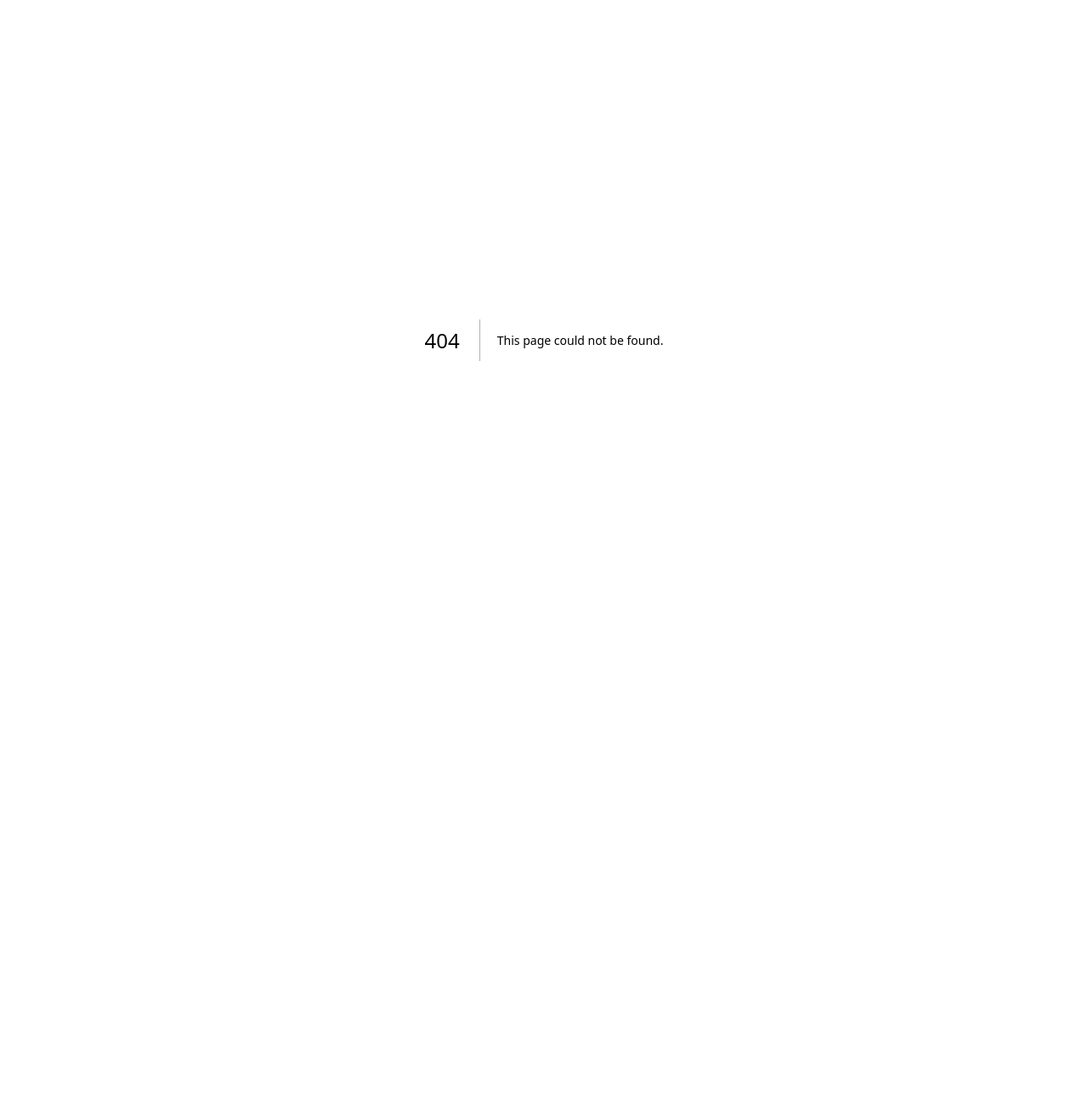
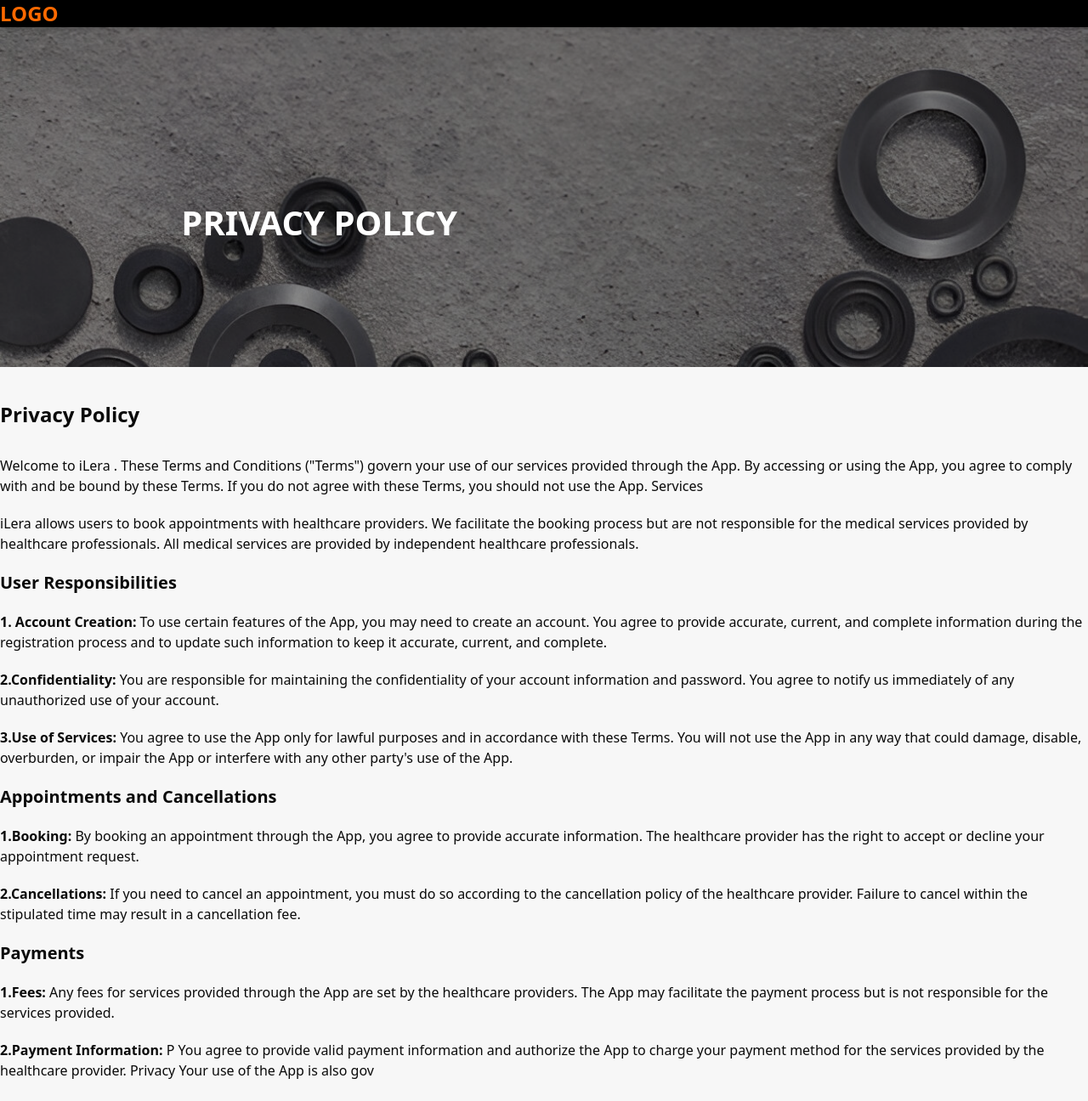
Before and after one commit to shukumar-542/my-gasket, a Next.js app: page /privacy-policy in a window 1280 px wide. Before the commit this address had no page. Shown: the top 1296 px of the page at 85% size. Before the commit the page ends 800 px from the top, so only its background shows below. Built offline with nearby package versions, Linux system fonts and the light colour scheme.

Commit message:
Implement privacy and policy page

```diff
--- a/src/app/(withCommonLayout)/page.tsx
+++ b/src/app/(withCommonLayout)/page.tsx
@@ -20,13 +20,13 @@ const page = () => {
           width: "100%",
         }}
       ></div>
+      <HowItWorks/>
       <OurTrastedPartner/>
       <CustomGsket/>
-      <HowItWorks/>
       <MaterialWeOffer/>
       <HighPrecision/>
       <Faqs/>
-      {/* <WhatOurClientSay/> */}
+      <WhatOurClientSay/>
     </>
   );
 };
--- /dev/null
+++ b/src/app/(withCommonLayout)/privacy-policy/page.tsx
@@ -0,0 +1,136 @@
+import React from "react";
+import img from "../../../assets/priv.png";
+import Image from "next/image";
+
+const PrivacyPolicy = () => {
+  return (
+    <div>
+      <div className="mt-8 relative ">
+        <Image
+          className="w-full h-[400px] object-cover"
+          src={img}
+          height={1200}
+          width={1200}
+          alt="img"
+        />
+        <div className="absolute inset-0 bg-black opacity-45"></div>
+        <p className="absolute top-1/2 left-2/12 text-white text-[40px] uppercase font-semibold">
+          Privacy Policy
+        </p>
+      </div>
+      <div className="container mx-auto ">
+        <p className="text-2xl mt-10 font-semibold">Privacy Policy</p>
+        <p className="mt-8">
+          Welcome to iLera . These Terms and Conditions ("Terms") govern your
+          use of our services provided through the App. By accessing or using
+          the App, you agree to comply with and be bound by these Terms. If you
+          do not agree with these Terms, you should not use the App. Services
+        </p>
+        <p className="mt-5">
+          iLera allows users to book appointments with healthcare providers. We
+          facilitate the booking process but are not responsible for the medical
+          services provided by healthcare professionals. All medical services
+          are provided by independent healthcare professionals.
+        </p>
+
+        <p className="text-xl font-semibold mt-5">User Responsibilities</p>
+        <p className=" mt-5">
+          <span className="font-semibold">1. Account Creation:</span> To use
+          certain features of the App, you may need to create an account. You
+          agree to provide accurate, current, and complete information during
+          the registration process and to update such information to keep it
+          accurate, current, and complete.
+        </p>
+
+        <p className=" mt-5">
+          <span className="font-semibold">2.Confidentiality: </span>You are
+          responsible for maintaining the confidentiality of your account
+          information and password. You agree to notify us immediately of any
+          unauthorized use of your account.
+        </p>
+
+        <p className=" mt-5">
+          <span className="font-semibold">3.Use of Services: </span>You agree to
+          use the App only for lawful purposes and in accordance with these
+          Terms. You will not use the App in any way that could damage, disable,
+          overburden, or impair the App or interfere with any other party's use
+          of the App.
+        </p>
+
+        {/* Appointment and cancellation */}
+
+        <p className="text-xl font-semibold mt-5">
+          Appointments and Cancellations
+        </p>
+        <p className=" mt-5">
+          <span className="font-semibold">1.Booking:</span> By booking an
+          appointment through the App, you agree to provide accurate
+          information. The healthcare provider has the right to accept or
+          decline your appointment request.
+        </p>
+
+        <p className=" mt-5">
+          <span className="font-semibold">2.Cancellations: </span>If you need to
+          cancel an appointment, you must do so according to the cancellation
+          policy of the healthcare provider. Failure to cancel within the
+          stipulated time may result in a cancellation fee.
+        </p>
+
+        {/* Payments */}
+
+        <p className="text-xl font-semibold mt-5">Payments</p>
+        <p className=" mt-5">
+          <span className="font-semibold">1.Fees:</span> Any fees for services
+          provided through the App are set by the healthcare providers. The App
+          may facilitate the payment process but is not responsible for the
+          services provided.
+        </p>
+
+        <p className=" mt-5">
+          <span className="font-semibold">2.Payment Information: </span>P You
+          agree to provide valid payment information and authorize the App to
+          charge your payment method for the services provided by the healthcare
+          provider. Privacy Your use of the App is also gov
+        </p>
+
+        {/* Disclaimers and Limitation of Liability */}
+        <p className="text-xl font-semibold mt-5">
+          Disclaimers and Limitation of Liability
+        </p>
+        <p className=" mt-5">
+          <span className="font-semibold">1.No Medical Advice:</span> The App
+          does not provide medical advice. Any content accessed through the App
+          is for informational purposes only and is not a substitute for
+          professional medical advice, diagnosis, or treatment.
+        </p>
+
+        <p className=" mt-5">
+          <span className="font-semibold">2.No Warranties: </span> The App is
+          provided "as is" without warranties of any kind, either express or
+          implied.
+        </p>
+        <p className=" mt-5">
+          <span className="font-semibold">3.Limitation of Liability: </span>To
+          the maximum extent permitted by law, [App Name] shall not be liable
+          for any indirect, incidental, special, consequential, or punitive
+          damages, or any loss of profits or revenues, whether incurred directly
+          or indirectly, or any loss of data, use, goodwill, or other intangible
+          losses, resulting from (i) your use or inability to use the App; (ii)
+          any unauthorized access to or use of our servers and/or any personal
+          information stored therein.
+        </p>
+
+        {/* Changes to Terms */}
+
+        <p className="text-xl font-semibold mt-5">
+        Changes to Terms
+        </p>
+        <p className=" my-5 ">
+           We may update these Terms from time to time. If we make material changes, we will notify you by posting the updated Terms on the App or through other communications. Your continued use of the App after the changes become effective means you agree to the updated Terms.
+        </p>
+      </div>
+    </div>
+  );
+};
+
+export default PrivacyPolicy;
--- a/src/components/Footer/Footer.tsx
+++ b/src/components/Footer/Footer.tsx
@@ -1,7 +1,6 @@
 import React from "react";
 import img from "../../assets/Footers.png";
 import { MdPhoneInTalk } from "react-icons/md";
-import { FaFacebook } from "react-icons/fa";
 import facebook from "../../assets/facebook.png";
 import twitter from "../../assets/twitter.png";
 import youtube from "../../assets/youtube.png";
@@ -11,7 +10,7 @@ import logo from "../../assets/logo.png";
 const Footer = () => {
   return (
     <div
-      className="text-white py-12 md:py-32 mt-10 pl-10 md:pl-0"
+      className="text-white py-12 md:py-32 pt-10 pl-10 md:pl-0"
       style={{
         backgroundImage: `url(${img.src})`,
         backgroundSize: "cover",
--- a/src/components/HowItWorks/HowItWorks.jsx
+++ b/src/components/HowItWorks/HowItWorks.jsx
@@ -3,7 +3,7 @@ import Button from '../Button/Button'
 
 const HowItWorks = () => {
   return (
-    <div className='container mx-auto pb-10 '>
+    <div className='container mx-auto pb-10 mt-10 '>
         <h1 className='text-[20px] md:text-[48px]  font-extrabold text-center uppercase'>How It Works</h1>
         <p className='text-[16px] text-[#686868] text-center mx-2 md:mx-0'>We break down the process into simple steps to ensure seamless execution, from start to finish.</p>
         <div className='grid grid-cols-1 md:grid-cols-4 gap-10 mt-20 mx-2 ms:mx-0 '>
--- a/src/components/OurTrastedPartner/OurTrastedPartner.tsx
+++ b/src/components/OurTrastedPartner/OurTrastedPartner.tsx
@@ -25,7 +25,7 @@ const carBrands = [
 const OurTrastedPartner = () => {
   return (
     <div className="container mx-auto py-10">
-      <p className="text-[28px] text-center mt-10 uppercase font-bold pb-10">
+      <p className="text-[28px] text-center mt-5 uppercase font-bold pb-10">
         Our Trusted Partners
       </p>
       <Carousel>
```
Also changed, not shown: src/assets/priv.png (added).
